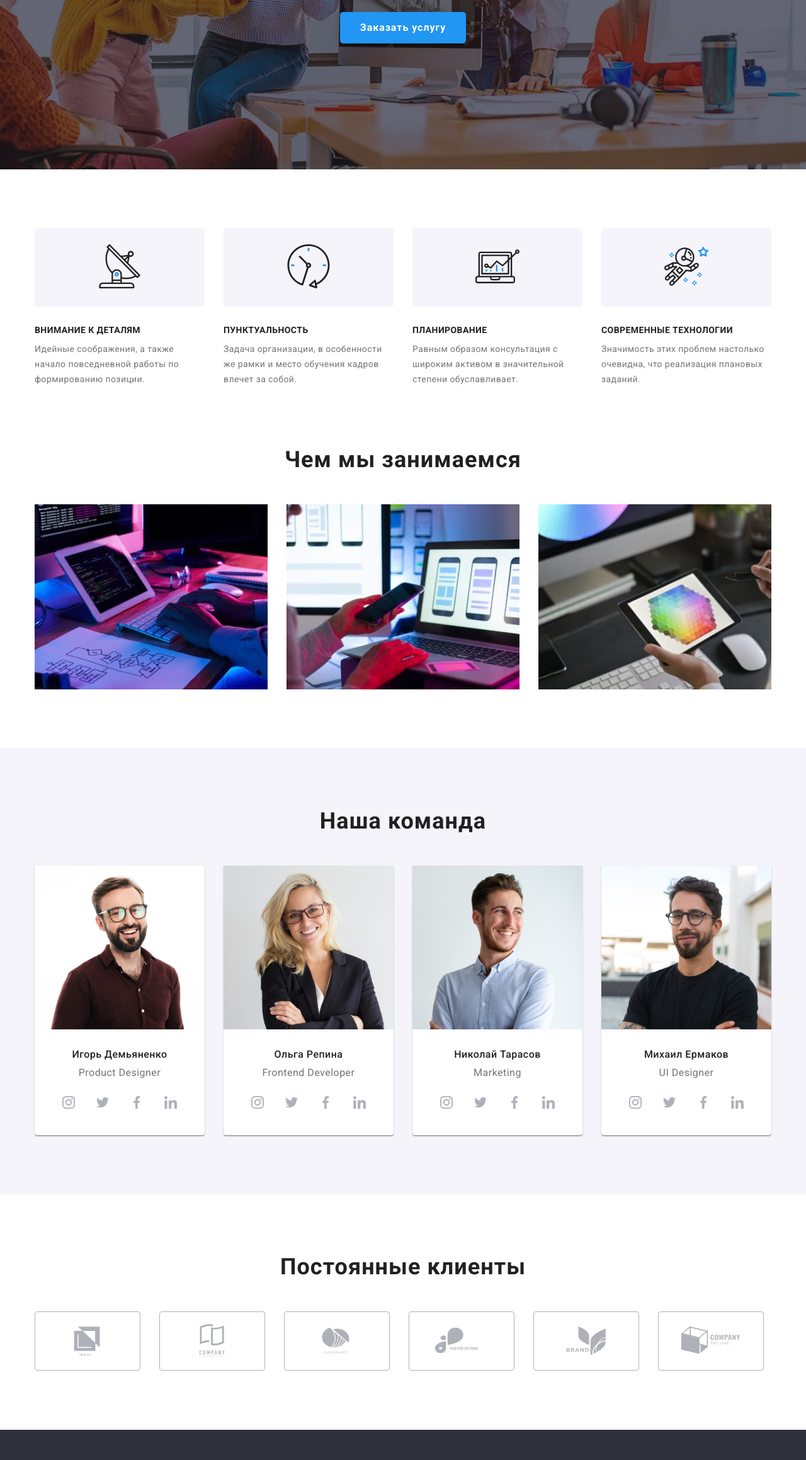
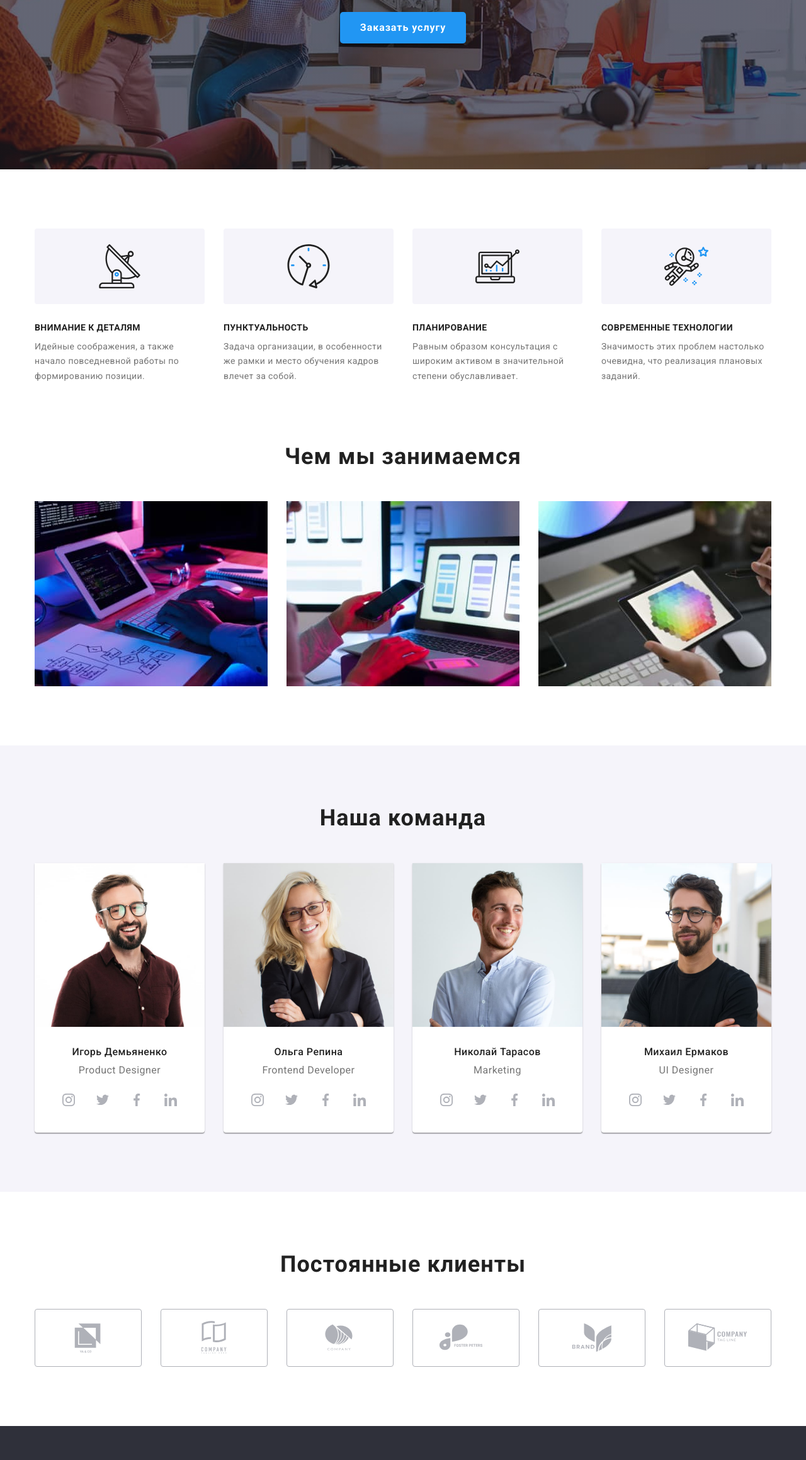
Before and after one commit to Kharikesha/goit-markup-hw-04, a plain HTML site: page index.html in a window 1280 px wide. Shown: the part 412-2731 px from the top of the page at 63% size. Drawn offline with nearby package versions, Linux system fonts and the light colour scheme.

Commit message:
корректировки к ДЗ

```diff
--- a/css/styles.css
+++ b/css/styles.css
@@ -209,7 +209,10 @@ svg {
 }
 
 .advanteges-box {
-  padding: 25px 100px;
+  display: flex;
+  align-items: center;
+  justify-content: center;
+  height: 120px;
   margin-bottom: 30px;
   background-color: #f5f4fa;
   border-radius: 4px;
@@ -369,14 +372,18 @@ svg {
   margin-top: calc(-1 * 30px);
 }
 
+.clients-item {
+  flex-basis: calc(100% / 6 - 30px);
+  margin-left: 30px;
+  margin-top: 30px;
+}
+
 .clients-link {
   display: flex;
   justify-content: center;
   align-items: center;
-  flex-basis: calc(100% / 6 - 30px);
-  margin-left: 30px;
-  margin-top: 30px;
-  padding: 16px 30px;
+  width: 170px;
+  height: 92px;
   color: #afb1b8;
   border: 1px solid #afb1b8;
   border-radius: 4px;
```
